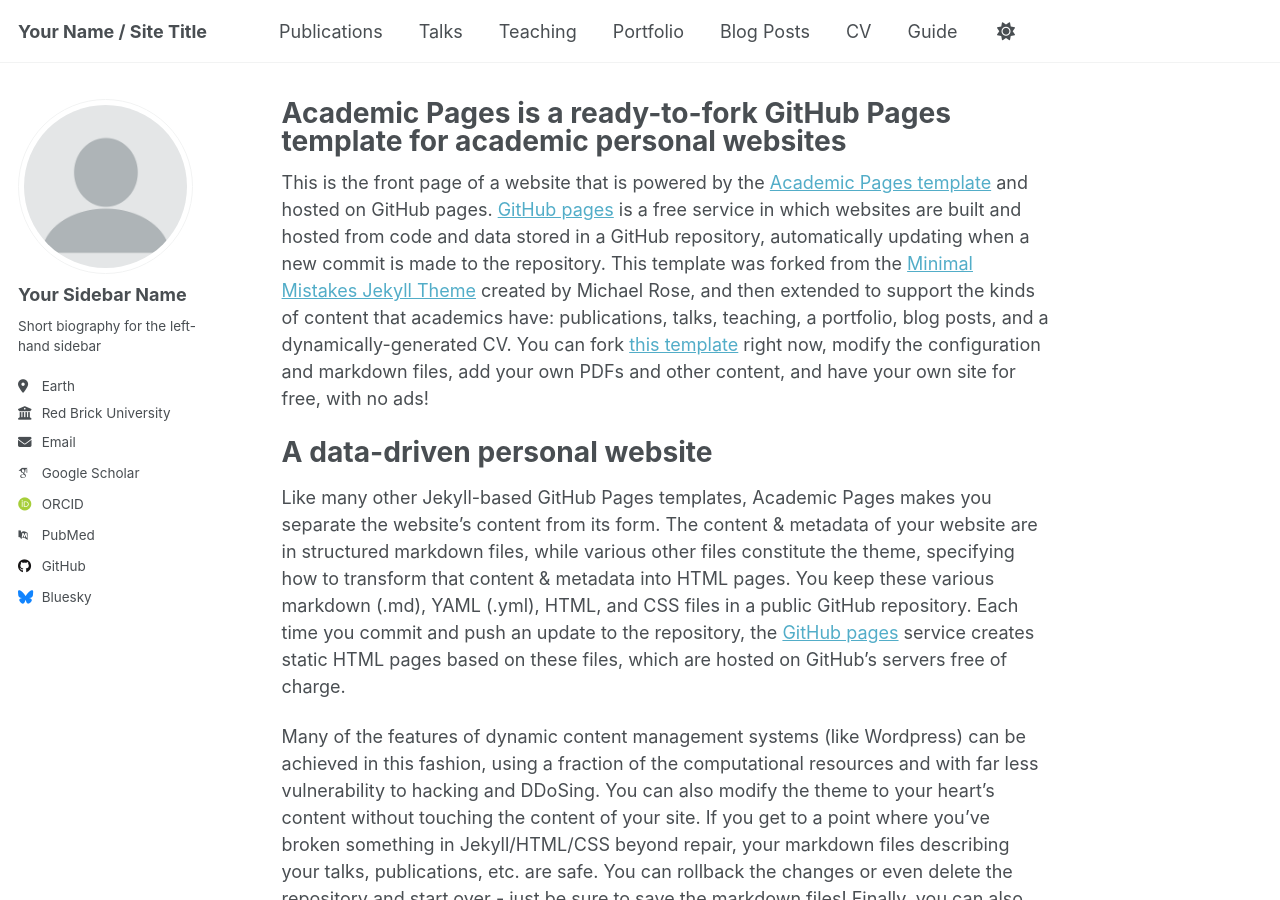
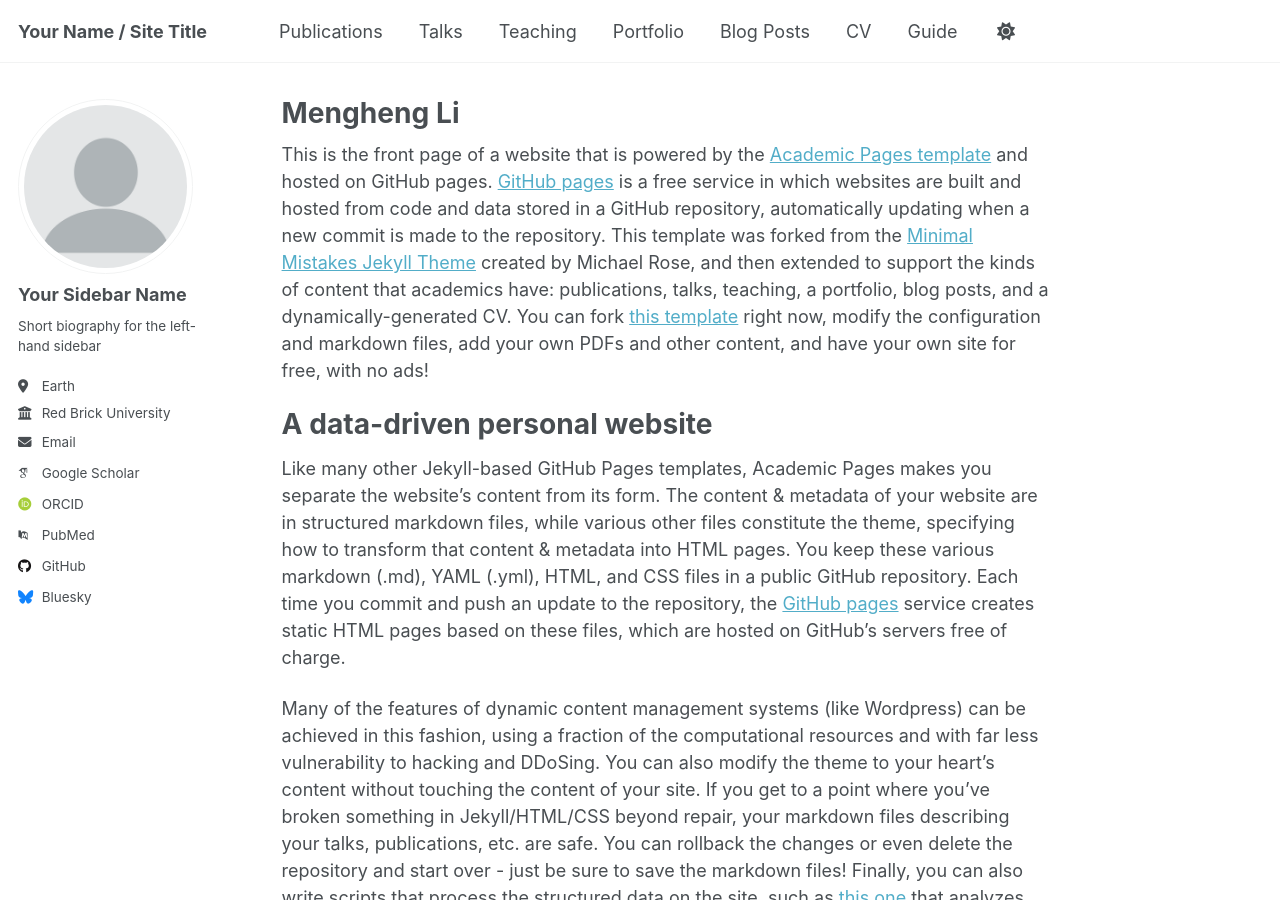
Before and after one commit to menghengli/menghengli.github.io, a Jekyll site: the page built from _pages/about.md, in a window 1280 px wide and 900 px high. Built offline with Jekyll 4.4.1, drawn with Linux system fonts in a browser that asks for light colours; some web fonts are replaced.

Commit message:
Update about.md

```diff
--- a/_pages/about.md
+++ b/_pages/about.md
@@ -1,6 +1,6 @@
 ---
 permalink: /
-title: "Academic Pages is a ready-to-fork GitHub Pages template for academic personal websites"
+title: "Mengheng Li"
 author_profile: true
 redirect_from:
   - /about/
```
